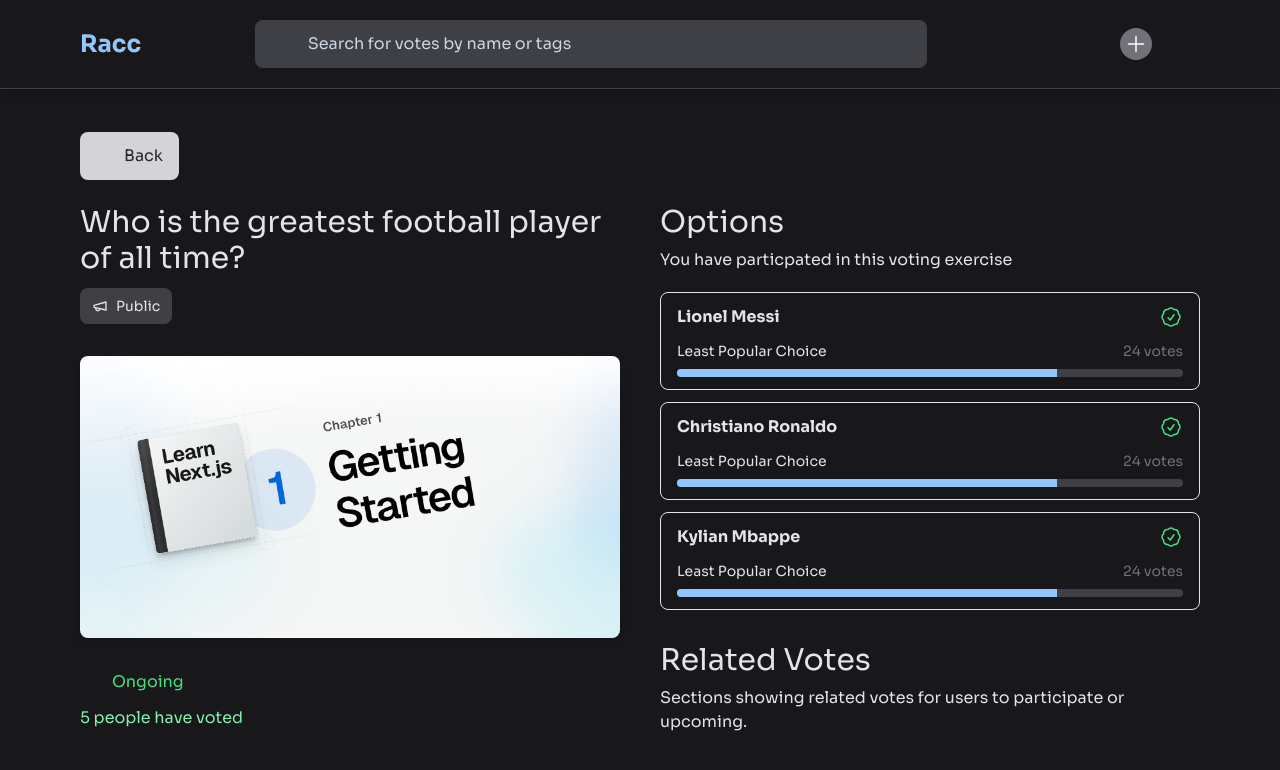
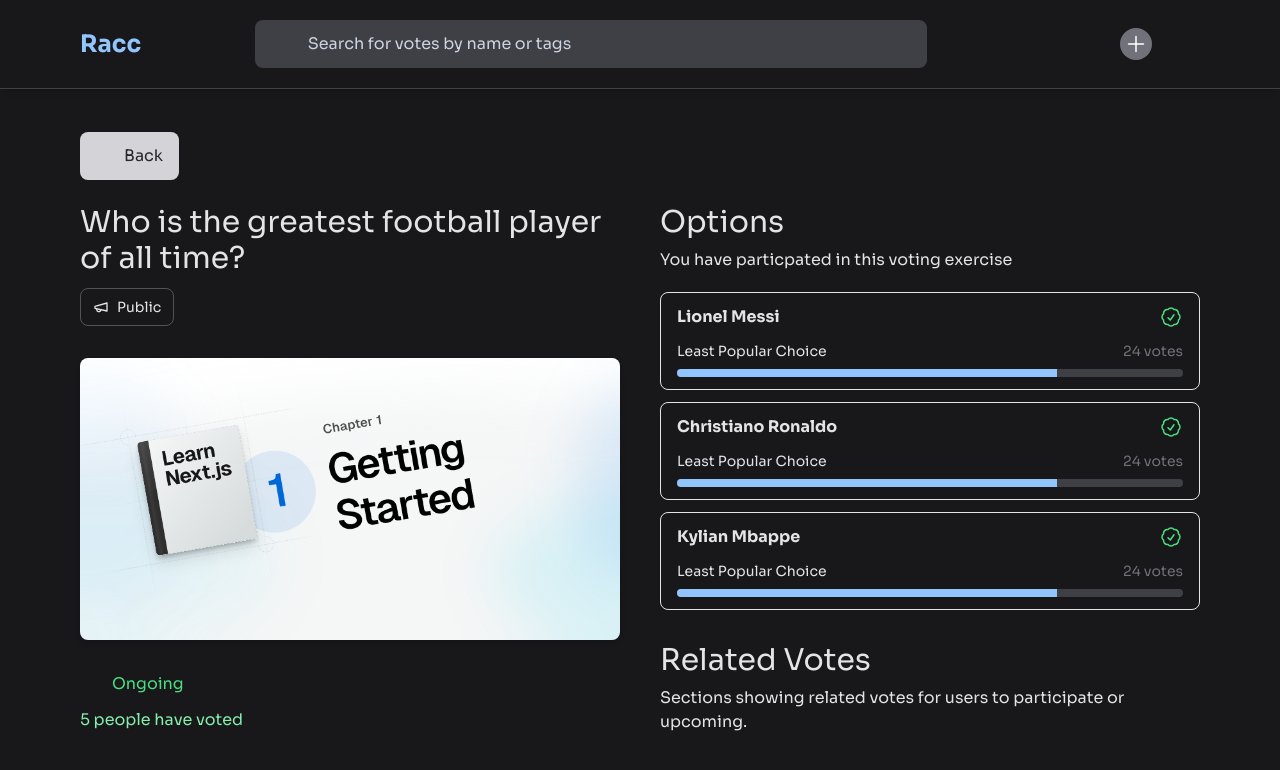
Before and after one commit to fisayo-dev/racc, a React (Vite) app: page /vote/1 in a window 1280 px wide. Shown: the top 770 px of the page. Built offline with nearby package versions, Linux system fonts and the light colour scheme; some icons are missing.

Commit message:
restyled the publicity status card

```diff
--- a/src/pages/vote/VoteDescription.jsx
+++ b/src/pages/vote/VoteDescription.jsx
@@ -28,7 +28,7 @@ const VoteDescription = () => {
             <div className="grid gap-8">
               <div className="grid gap-3">
                 <h2 className="md:text-3xl text-2xl">{description}</h2>
-                <div className=" text-sm flex gap-2 px-3 py-2 rounded-lg bg-zinc-700 hover:bg-zinc-600 mr-auto items-center">
+                <div className=" text-sm flex gap-2 px-3 py-2 rounded-lg border-[0.102rem] border-zinc-600  mr-auto items-center">
                   <Megaphone className="h-4 w-4" />
                   <p>Public</p>
                 </div>
```
